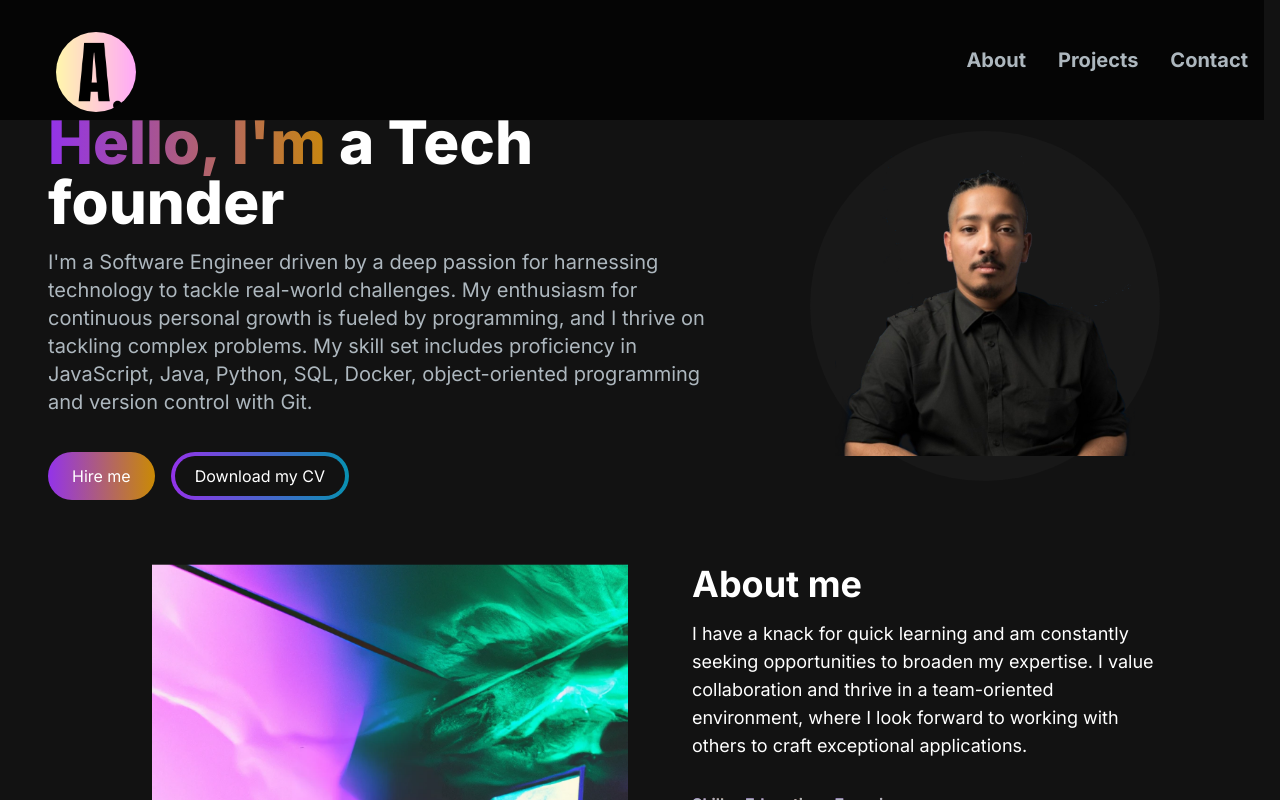
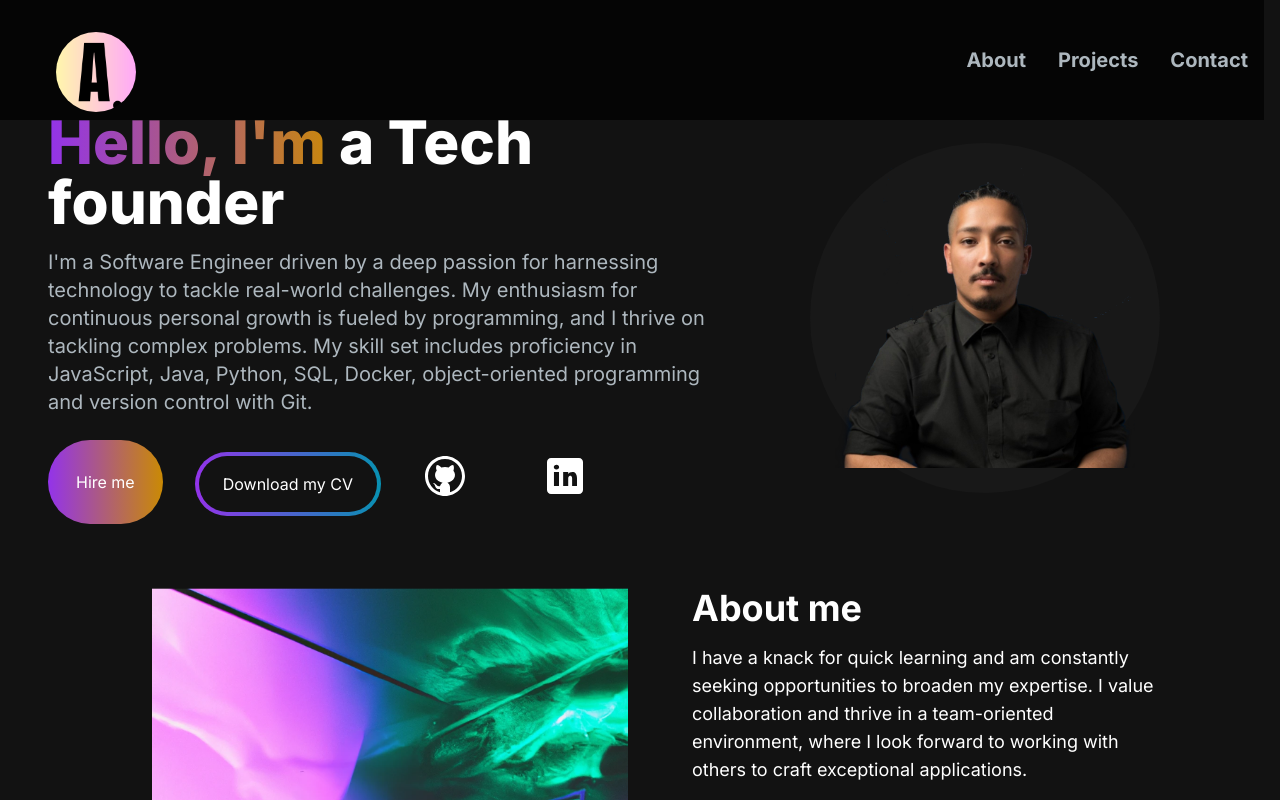
Before and after one commit to AJ07009/portfolio-page, a Next.js app: page / in a window 1280 px wide. Shown: the top 800 px of the page. Built offline with nearby package versions, Linux system fonts and the light colour scheme; no server answers.

Commit message:
current version till domain is sorted

```diff
--- a/src/app/api/send/route.js
+++ b/src/app/api/send/route.js
@@ -1,25 +1,25 @@
-import { NextResponse } from 'next/server';
-import { Resend } from 'resend';
+// import { NextResponse } from 'next/server';
+// import { Resend } from 'resend';
 
-const resend = new Resend(process.env.RESEND_API_KEY);
+// const resend = new Resend(process.env.RESEND_API_KEY);
 
-export async function POST () {
-    const message = FormData.get('message');
-    const senderEmail = FormData.get('email');
-    const subjectMatter = FormData.get('subject');
+// export async function POST () {
+//     const message = FormData.get('message');
+//     const senderEmail = FormData.get('email');
+//     const subjectMatter = FormData.get('subject');
 
-    try {
-    const data = await resend.emails.send({
-        from: 'Contact <onboarding@resend.dev>',
-        to: ['josiasaidan@gmail.com'],
-        subject: subjectMatter,
-        reply_to: senderEmail,
-        text: message
-        // react: EmailTemplate({ firstName: 'John' }),
-    });
+//     try {
+//     const data = await resend.emails.send({
+//         from: 'Contact <onboarding@resend.dev>',
+//         to: ['josiasaidan@gmail.com'],
+//         subject: subjectMatter,
+//         reply_to: senderEmail,
+//         text: message
+//         // react: EmailTemplate({ firstName: 'John' }),
+//     });
 
-    return NextResponse.json(data);
-    } catch (error) {
-    return NextResponse.json({ error });
-    }
-}
+//     return NextResponse.json(data);
+//     } catch (error) {
+//     return NextResponse.json({ error });
+//     }
+// }
--- a/src/app/components/ButtonComponent.jsx
+++ b/src/app/components/ButtonComponent.jsx
@@ -1,15 +1,25 @@
 import React from 'react'
+import GithubIcon from "../../../public/github-icon.svg"
+import LinkedinIcon from "../../../public/linkedin-icon.svg"
+import Link from 'next/link'
+import Image from 'next/image'
 
 const ButtonComponent = () => {
     return (
-        <div>
-            <button className="px-6 py-3 w-full sm:w-fit rounded-full mr-4 bg-gradient-to-r from-purple-600  to-yellow-600 text-white">
+        <div className='socials flex flex-row gap-2'>
+            <button className="px-7 py-1 w-full sm:w-fit rounded-full mr-4 bg-gradient-to-r from-purple-600  to-yellow-600 text-white">
                 Hire me
             </button>
-            <button className="px-1 py-1 w-full sm:w-fit rounded-full bg-gradient-to-r  from-purple-600  to-cyan-600 text-white mt-3">
-                <span className="block bg-[#121212] hover:bg-slate-800 rounded-full px-5 py-2">
+            <button className="m-2 px-1 py-1 w-full sm:w-fit rounded-full bg-gradient-to-r  from-purple-600  to-cyan-600 text-white mt-3">
+                <span className="block bg-[#121212] hover:bg-slate-800 rounded-full px-6 py-4">
                 Download my CV</span>
             </button>
+            <Link href="https://github.com/AJ07009" className="px-6 py-3 w-full sm:w-fit rounded-full mr-4">
+                <Image className= "block" src = {GithubIcon} alt="Github Icon"/>
+            </Link>
+            <Link href="https://www.linkedin.com/in/aidan-josias-680485191/" className="px-6 py-3 w-full sm:w-fit rounded-full mr-4">
+                <Image className= "block" src = {LinkedinIcon} alt="LinkedIn Icon"/>
+            </Link>
         </div>
     )
 }
--- a/src/app/components/HeroSection.jsx
+++ b/src/app/components/HeroSection.jsx
@@ -1,6 +1,9 @@
+"use client"
 import Image from "next/image";
 import TypeAnimation from "./TypeAnimation";
 import ButtonComponent from "./ButtonComponent";
+import { Link } from "@mui/material";
+import { IconBrandGithub, IconBrandLinkedin } from "@tabler/icons-react";
 
 const HeroSection = () => {
     return (
--- a/src/app/page.js
+++ b/src/app/page.js
@@ -10,12 +10,9 @@ export default function Home() {
       <Navbar />
       <div class="container mt-24 mx-auto px-12 py-4">
         <HeroSection />
-        {/* <AchievementsSection /> */}
         <AboutSection />
         <CardComponent />
-        {/* <EmailSection /> */}
       </div>
-      {/* <Footer /> */}
     </main>
   )
 }
```
